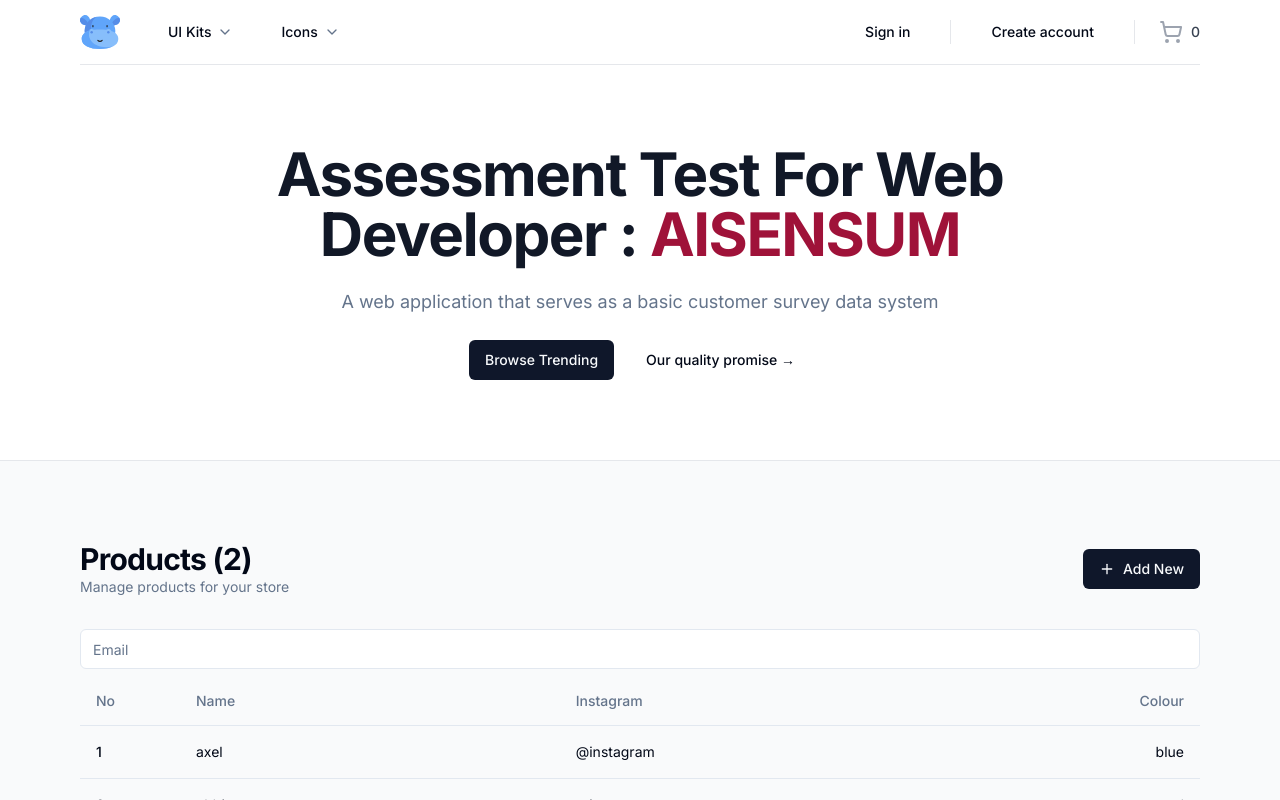
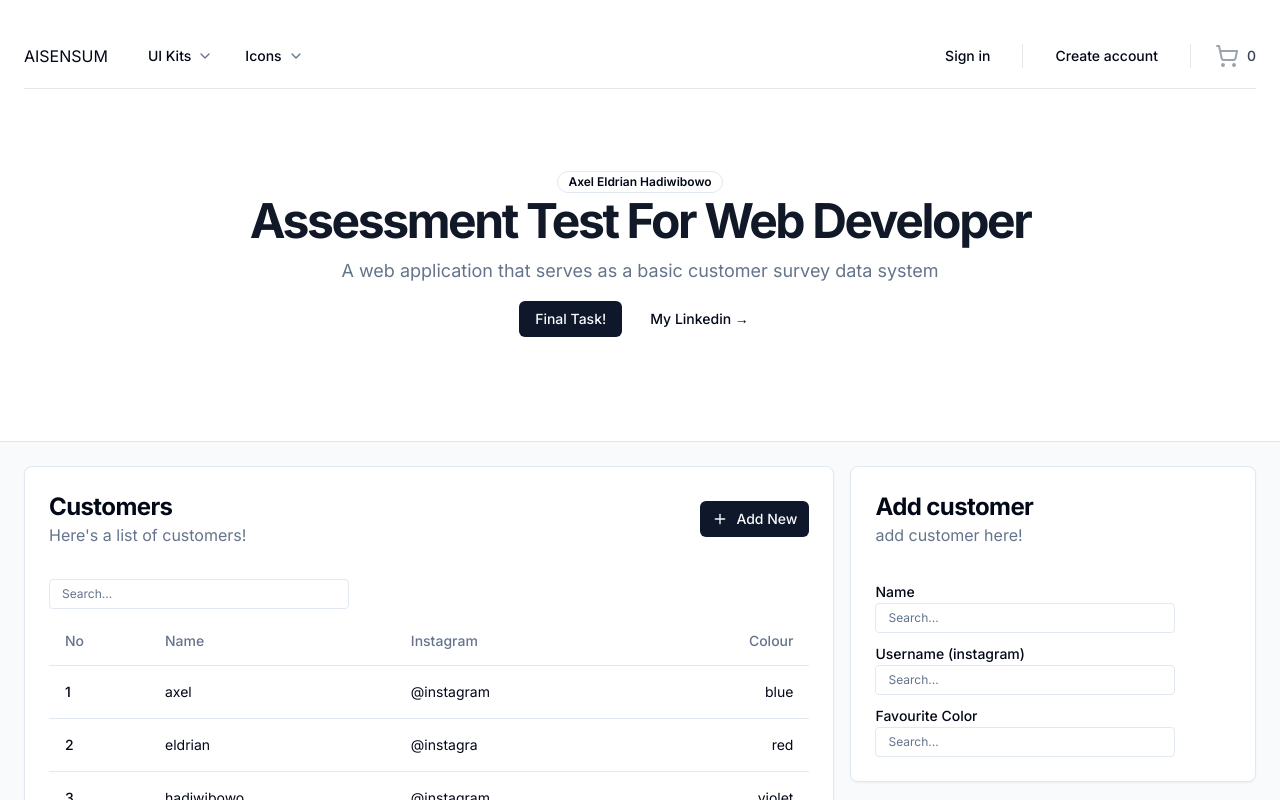
Before and after one commit to eldrians/next_aisensum, a Next.js app: page / in a window 1280 px wide. Shown: the top 800 px of the page. Built offline with nearby package versions, Linux system fonts and the light colour scheme.

Commit message:
app(shadcn): add label

```diff
--- a/package.json
+++ b/package.json
@@ -10,6 +10,7 @@
   },
   "dependencies": {
     "@radix-ui/react-dialog": "^1.0.5",
+    "@radix-ui/react-label": "^2.0.2",
     "@radix-ui/react-separator": "^1.0.3",
     "@radix-ui/react-slot": "^1.0.2",
     "class-variance-authority": "^0.7.0",
--- a/src/app/page.tsx
+++ b/src/app/page.tsx
@@ -1,11 +1,14 @@
 import MaxWidthWrapper from "@/components/MaxWidthWrapper";
 import TableComponent from "@/components/Table";
 import { Button, buttonVariants } from "@/components/ui/button";
+import { Badge } from "@/components/ui/badge";
 import { Heading } from "@/components/ui/heading";
 import { ArrowDownToLine, CheckCircle, Leaf, Plus } from "lucide-react";
 import Link from "next/link";
 import { Input } from "@/components/ui/input";
 import PaginationComponent from "@/components/PaginationComponent";
+import { Card } from "@/components/ui/card";
+import { Label } from "@/components/ui/label";
 
 const perks = [
   {
@@ -32,46 +35,84 @@
   return (
     <>
       <MaxWidthWrapper>
-        <div className="py-20 mx-auto text-center flex flex-col items-center max-w-3xl">
-          <h1 className="text-4xl font-bold tracking-tight text-gray-900 sm:text-6xl">
-            Assessment Test For Web Developer :{" "}
-            <span className="text-rose-800 ">AISENSUM</span>
+        <div className="py-20 mx-auto text-center flex flex-col items-center max-w-4xl">
+          <div className="pb-1">
+            <Badge variant="outline">Axel Eldrian Hadiwibowo</Badge>
+          </div>
+          <h1 className="text-4xl font-bold tracking-tighter text-gray-900 sm:text-5xl">
+            Assessment Test For Web Developer
+            {/* <span className="text-rose-800 ">AISENSUM</span> */}
           </h1>
-          <p className="mt-6 text-lg max-w-prose text-muted-foreground">
+          <p className="mt-3 text-lg max-w-prose text-muted-foreground">
             A web application that serves as a basic customer survey data system
           </p>
-          <div className="flex flex-col sm:flex-row gap-4 mt-6">
+          <div className="flex flex-col sm:flex-row gap-4 mt-4">
             <Link href="/products" className={buttonVariants()}>
-              Browse Trending
+              <Button>
+                <p>Final Task!</p>
+              </Button>
             </Link>
-            <Button variant="ghost">Our quality promise &rarr;</Button>
+            <Button variant="ghost" size="sm">
+              My Linkedin &rarr;
+            </Button>
           </div>
         </div>
       </MaxWidthWrapper>
+      {/* 1 */}
       <section className="border-t border-gray-200 bg-gray-50">
-        <MaxWidthWrapper className="py-20">
+        <MaxWidthWrapper className="flex flex-row justify-center items-start gap-4 h-fit">
+          <Card className="w-4/6 p-6">
             <div className="flex flex-col justify-center items-center gap-8">
               <div className="w-full">
                 <div className="flex items-center justify-between">
                   <Heading
-                  title={`Products (2)`}
-                  description="Manage products for your store"
+                    title="Customers"
+                    description="Here's a list of customers!"
                   />
-                <Button>
+                  <Button size="sm">
                     <Plus className="mr-2 h-4 w-4" /> Add New
                   </Button>
                 </div>
               </div>
               <div className="w-full flex flex-col gap-2">
-              <Input type="email" placeholder="Email" />
+                <Input type="text" placeholder="Search..." />
                 <TableComponent />
               </div>
               <div className="w-full">
                 <PaginationComponent />
               </div>
             </div>
+          </Card>
+
+          <Card className="w-2/6 p-6 h-auto">
+            <div className="flex flex-col justify-center items-center gap-8">
+              <div className="w-full">
+                <div className="flex items-center justify-between">
+                  <Heading
+                    title="Add customer"
+                    description="add customer here!"
+                  />
+                </div>
+              </div>
+              <div className="w-full flex flex-col gap-2">
+                <div>
+                  <Label htmlFor="terms" >Name</Label>
+                  <Input type="text" placeholder="Search..." />
+                </div>
+                <div>
+                  <Label htmlFor="terms">Username (instagram)</Label>
+                  <Input type="text" placeholder="Search..." />
+                </div>
+                <div>
+                  <Label htmlFor="terms">Favourite Color</Label>
+                  <Input type="text" placeholder="Search..." />
+                </div>
+              </div>
+            </div>
+          </Card>
         </MaxWidthWrapper>
       </section>
+
       {/* <section className="border-t border-gray-200 bg-gray-50">
         <MaxWidthWrapper className="py-20">
           <div className="grid grid-cols-1 gap-y-12 sm:grid-cols-2 sm:gap-x-6 lg:grid-cols-3 lg:gap-x-8 lg:gap-y-0">
--- a/src/components/MaxWidthWrapper.tsx
+++ b/src/components/MaxWidthWrapper.tsx
@@ -11,10 +11,7 @@
 }) => {
   return (
     <div
-      className={cn(
-        "mx-auto w-full max-w-screen-xl px-2.5 md:px-20",
-        className
-      )}
+      className={cn("mx-auto w-full max-w-screen-xl px-2.5 md:p-6", className)}
     >
       {children}
     </div>
--- a/src/components/Navbar.tsx
+++ b/src/components/Navbar.tsx
@@ -14,7 +14,8 @@
             <div className="flex h-16 items-center">
               <div className="ml-4 flex lg:ml-0">
                 <Link href="/">
-                  <Icons.logo className="h-10 w-10" />
+                  AISENSUM
+                  {/* <Icons.logo className="h-10 w-10" /> */}
                 </Link>
               </div>
               <div className="hidden z-50 lg:ml-8 lg:block lg:self-stretch">
--- /dev/null
+++ b/src/components/ui/badge.tsx
@@ -0,0 +1,36 @@
+import * as React from "react"
+import { cva, type VariantProps } from "class-variance-authority"
+
+import { cn } from "@/lib/utils"
+
+const badgeVariants = cva(
+  "inline-flex items-center rounded-full border px-2.5 py-0.5 text-xs font-semibold transition-colors focus:outline-none focus:ring-2 focus:ring-ring focus:ring-offset-2",
+  {
+    variants: {
+      variant: {
+        default:
+          "border-transparent bg-primary text-primary-foreground hover:bg-primary/80",
+        secondary:
+          "border-transparent bg-secondary text-secondary-foreground hover:bg-secondary/80",
+        destructive:
+          "border-transparent bg-destructive text-destructive-foreground hover:bg-destructive/80",
+        outline: "text-foreground",
+      },
+    },
+    defaultVariants: {
+      variant: "default",
+    },
+  }
+)
+
+export interface BadgeProps
+  extends React.HTMLAttributes<HTMLDivElement>,
+    VariantProps<typeof badgeVariants> {}
+
+function Badge({ className, variant, ...props }: BadgeProps) {
+  return (
+    <div className={cn(badgeVariants({ variant }), className)} {...props} />
+  )
+}
+
+export { Badge, badgeVariants }
--- a/src/components/ui/button.tsx
+++ b/src/components/ui/button.tsx
@@ -20,7 +20,7 @@
         link: "text-primary underline-offset-4 hover:underline",
       },
       size: {
-        default: "h-10 px-4 py-2",
+        default: "px-2 py-0",
         sm: "h-9 rounded-md px-3",
         lg: "h-11 rounded-md px-8",
         icon: "h-10 w-10",
--- /dev/null
+++ b/src/components/ui/card.tsx
@@ -0,0 +1,79 @@
+import * as React from "react"
+
+import { cn } from "@/lib/utils"
+
+const Card = React.forwardRef<
+  HTMLDivElement,
+  React.HTMLAttributes<HTMLDivElement>
+>(({ className, ...props }, ref) => (
+  <div
+    ref={ref}
+    className={cn(
+      "rounded-lg border bg-card text-card-foreground shadow-sm",
+      className
+    )}
+    {...props}
+  />
+))
+Card.displayName = "Card"
+
+const CardHeader = React.forwardRef<
+  HTMLDivElement,
+  React.HTMLAttributes<HTMLDivElement>
+>(({ className, ...props }, ref) => (
+  <div
+    ref={ref}
+    className={cn("flex flex-col space-y-1.5 p-6", className)}
+    {...props}
+  />
+))
+CardHeader.displayName = "CardHeader"
+
+const CardTitle = React.forwardRef<
+  HTMLParagraphElement,
+  React.HTMLAttributes<HTMLHeadingElement>
+>(({ className, ...props }, ref) => (
+  <h3
+    ref={ref}
+    className={cn(
+      "text-2xl font-semibold leading-none tracking-tight",
+      className
+    )}
+    {...props}
+  />
+))
+CardTitle.displayName = "CardTitle"
+
+const CardDescription = React.forwardRef<
+  HTMLParagraphElement,
+  React.HTMLAttributes<HTMLParagraphElement>
+>(({ className, ...props }, ref) => (
+  <p
+    ref={ref}
+    className={cn("text-sm text-muted-foreground", className)}
+    {...props}
+  />
+))
+CardDescription.displayName = "CardDescription"
+
+const CardContent = React.forwardRef<
+  HTMLDivElement,
+  React.HTMLAttributes<HTMLDivElement>
+>(({ className, ...props }, ref) => (
+  <div ref={ref} className={cn("p-6 pt-0", className)} {...props} />
+))
+CardContent.displayName = "CardContent"
+
+const CardFooter = React.forwardRef<
+  HTMLDivElement,
+  React.HTMLAttributes<HTMLDivElement>
+>(({ className, ...props }, ref) => (
+  <div
+    ref={ref}
+    className={cn("flex items-center p-6 pt-0", className)}
+    {...props}
+  />
+))
+CardFooter.displayName = "CardFooter"
+
+export { Card, CardHeader, CardFooter, CardTitle, CardDescription, CardContent }
--- a/src/components/ui/heading.tsx
+++ b/src/components/ui/heading.tsx
@@ -3,16 +3,11 @@
   description: string;
 }
 
-  export const Heading: React.FC<HeadingProps> = ({
-    title,
-    description
-  }) => {
+export const Heading: React.FC<HeadingProps> = ({ title, description }) => {
   return (
     <div>
-        <h2 className="text-3xl font-bold tracking-tight">{title}</h2>
-        <p className="text-sm text-muted-foreground">
-          {description}
-        </p>
+      <h2 className="text-2xl font-bold tracking-tight">{title}</h2>
+      <p className="text-base text-muted-foreground">{description}</p>
     </div>
   );
 };
--- a/src/components/ui/input.tsx
+++ b/src/components/ui/input.tsx
@@ -1,6 +1,6 @@
-import * as React from "react"
+import * as React from "react";
 
-import { cn } from "@/lib/utils"
+import { cn } from "@/lib/utils";
 
 export interface InputProps
   extends React.InputHTMLAttributes<HTMLInputElement> {}
@@ -11,15 +11,15 @@
       <input
         type={type}
         className={cn(
-          "flex h-10 w-full rounded-md border border-input bg-background px-3 py-2 text-sm ring-offset-background file:border-0 file:bg-transparent file:text-sm file:font-medium placeholder:text-muted-foreground focus-visible:outline-none focus-visible:ring-2 focus-visible:ring-ring focus-visible:ring-offset-2 disabled:cursor-not-allowed disabled:opacity-50",
+          "flex w-[300px] rounded-sm border border-input bg-background px-3 py-1.5 text-xs ring-offset-background file:border-0 file:bg-transparent file:text-sm file:font-medium placeholder:text-muted-foreground focus-visible:outline-none focus-visible:ring-1 focus-visible:ring-ring disabled:cursor-not-allowed disabled:opacity-50",
           className
         )}
         ref={ref}
         {...props}
       />
-    )
+    );
   }
-)
-Input.displayName = "Input"
+);
+Input.displayName = "Input";
 
-export { Input }
+export { Input };
--- /dev/null
+++ b/src/components/ui/label.tsx
@@ -0,0 +1,26 @@
+"use client"
+
+import * as React from "react"
+import * as LabelPrimitive from "@radix-ui/react-label"
+import { cva, type VariantProps } from "class-variance-authority"
+
+import { cn } from "@/lib/utils"
+
+const labelVariants = cva(
+  "text-sm font-medium leading-none peer-disabled:cursor-not-allowed peer-disabled:opacity-70"
+)
+
+const Label = React.forwardRef<
+  React.ElementRef<typeof LabelPrimitive.Root>,
+  React.ComponentPropsWithoutRef<typeof LabelPrimitive.Root> &
+    VariantProps<typeof labelVariants>
+>(({ className, ...props }, ref) => (
+  <LabelPrimitive.Root
+    ref={ref}
+    className={cn(labelVariants(), className)}
+    {...props}
+  />
+))
+Label.displayName = LabelPrimitive.Root.displayName
+
+export { Label }
```
Also changed, not shown: src/components/Table.tsx (+12 -12 lines), 1 other file (tests, documents, lock files or other folders). Lines whose indentation alone changed are shown as unchanged.
